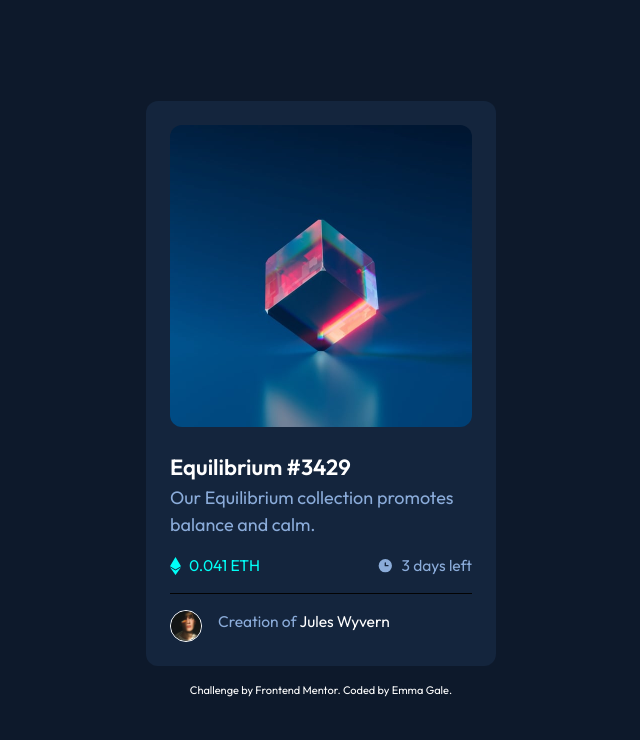
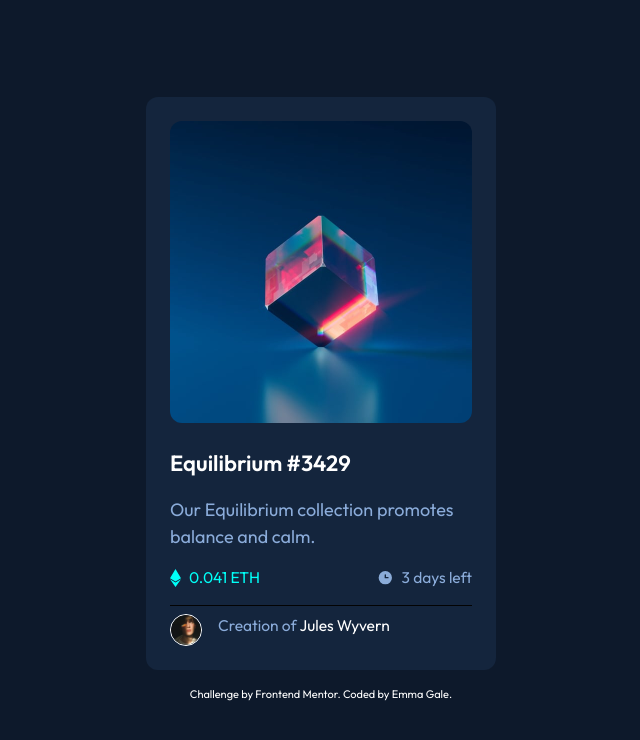
Before and after one commit to emjogale/nft-card-component, a plain HTML site: page index.html in a window 1280 px wide. Shown: the whole page, without its empty margins (319-959 px from the left). Drawn offline with Linux system fonts and the light colour scheme.

Commit message:
add in padding-bottom to title

```diff
--- a/styles/styles.scss
+++ b/styles/styles.scss
@@ -97,7 +97,7 @@ body {
 
 	&-title {
 		font-size: $size-large;
-		padding-top: 1.5rem;
+		padding: 1.5rem 0 1rem 0;
 	}
 
 	&-stats,
@@ -129,7 +129,7 @@ body {
 	}
 
 	&-creator {
-		padding-top: 1rem;
+		padding-top: 0.5rem;
 	}
 
 	&-creator img {
```
Also changed, not shown: styles/styles.css, 1 other file.
